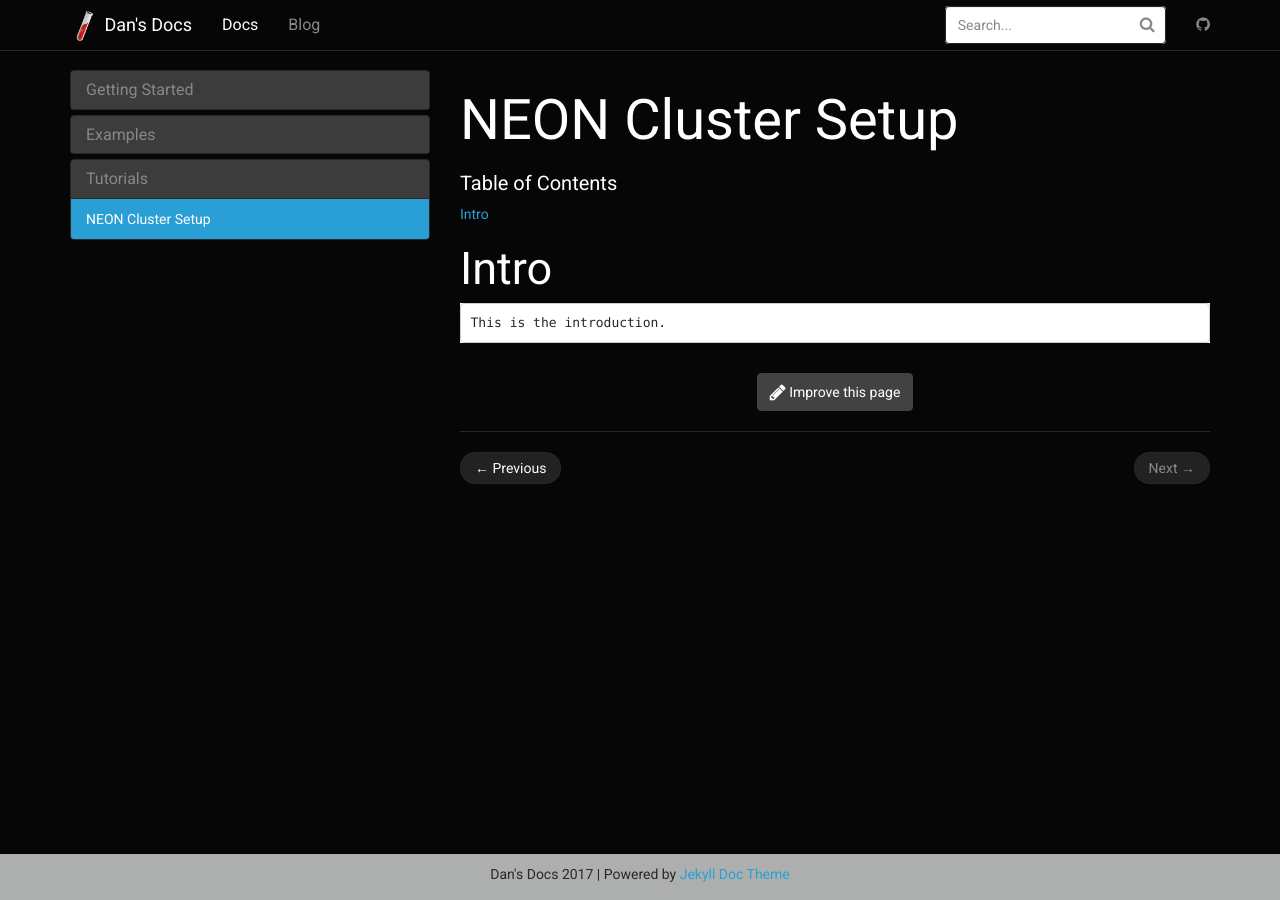
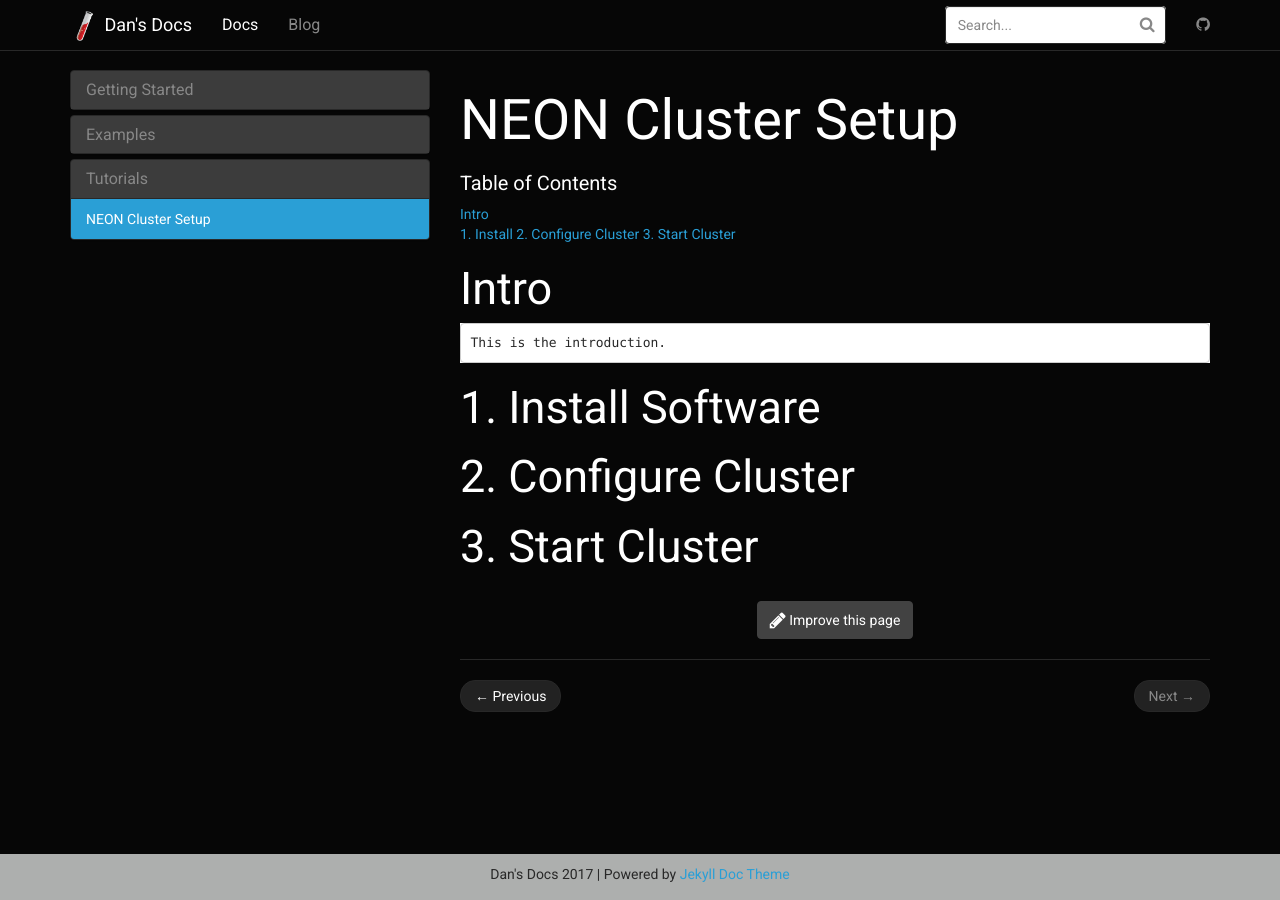
Before and after one commit to danrlyon/danrlyon.github.io, a Jekyll site: the page built from _docs/tutorials/neon-cluster.md, in a window 1280 px wide. Built offline with Jekyll 4.4.1, drawn with Linux system fonts in a browser that asks for light colours; nearby versions of some CDN libraries.

Commit message:
Add some indices.

````diff
--- a/_docs/tutorials/neon-cluster.md
+++ b/_docs/tutorials/neon-cluster.md
@@ -5,6 +5,9 @@ permalink: /docs/neon-cluster/
 
 ##### Table of Contents
 [Intro](#intro)
+[1. Install](#install)
+[2. Configure Cluster](#configure)
+[3. Start Cluster](#start)
 
 
 <a name="intro"/>
@@ -13,3 +16,12 @@ permalink: /docs/neon-cluster/
 ```
 This is the introduction.
 ```
+
+<a name="install"/>
+## 1. Install Software
+
+<a name="configure"/>
+## 2. Configure Cluster
+
+<a name="start"/>
+## 3. Start Cluster
````
